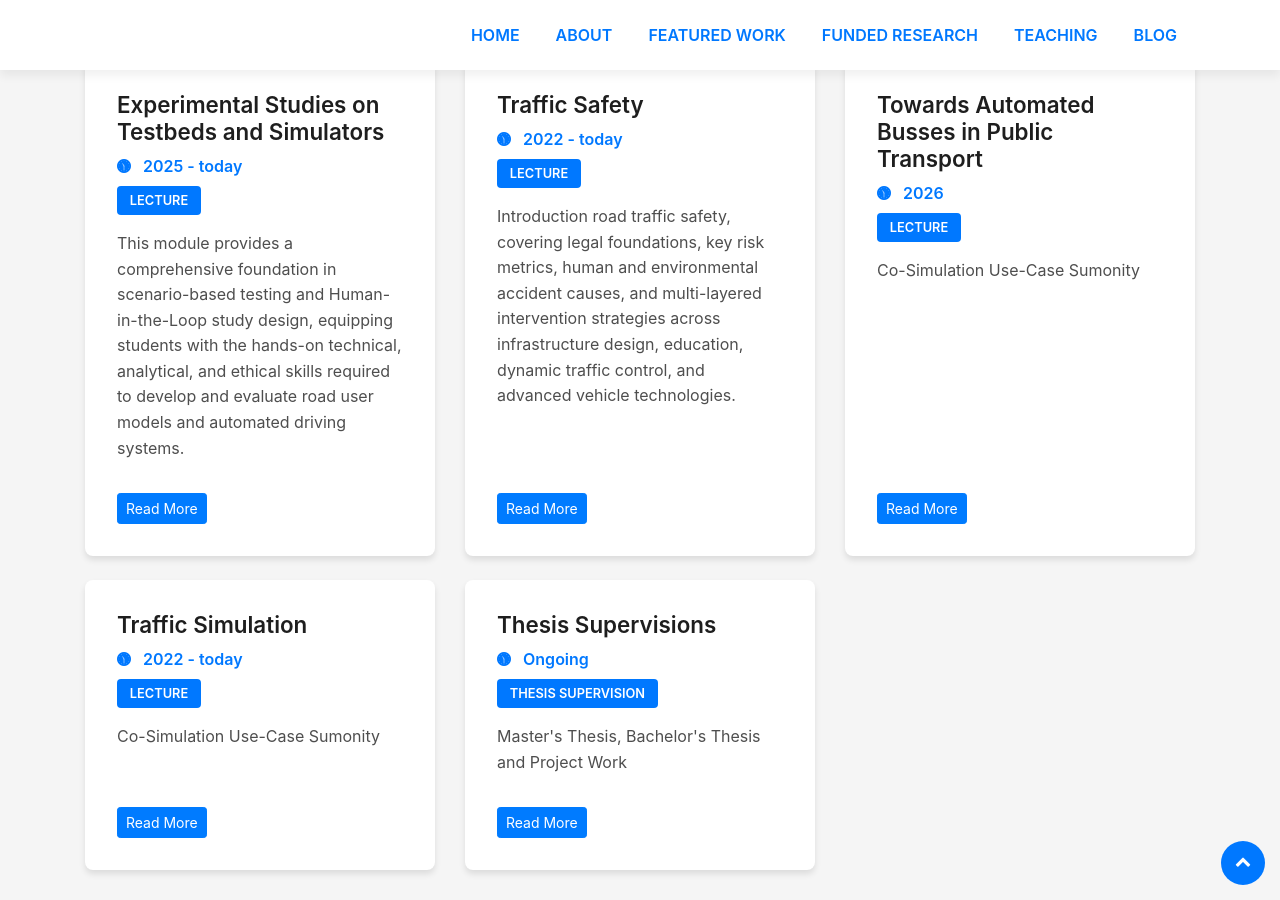
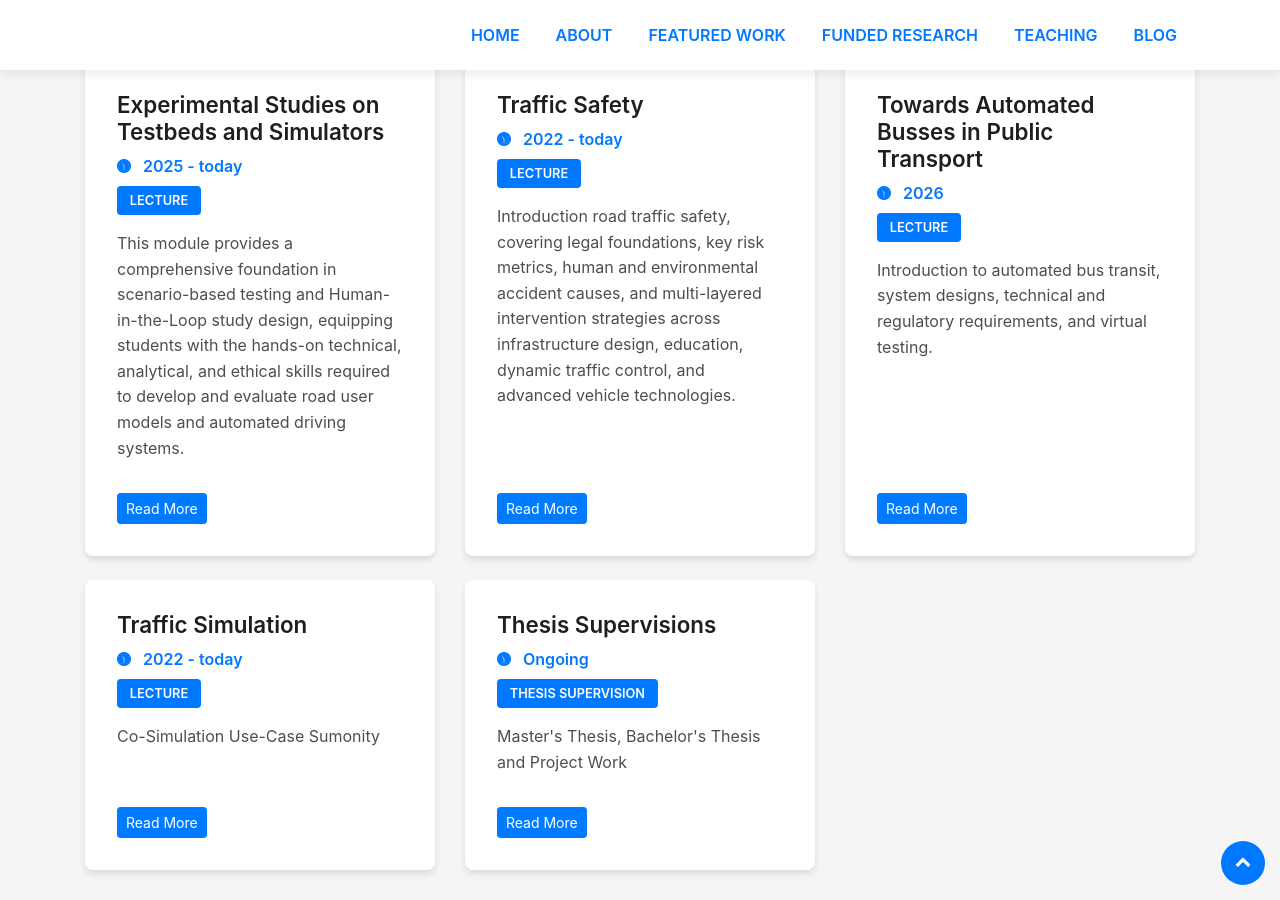
Before and after one commit to johannes-lindner/johannes-lindner.github.io, a Jekyll site: the page built from teaching.html, in a window 1280 px wide and 900 px high, scrolled down 426 px. Built offline with Jekyll 4.4.1, drawn with Linux system fonts in a browser that asks for light colours; some web fonts are replaced.

Commit message:
minor fix

```diff
--- a/_teaching/automated-bus.md
+++ b/_teaching/automated-bus.md
@@ -1,7 +1,7 @@
 ---
 title: "Towards Automated Busses in Public Transport"
 category: Lecture
-description: "Co-Simulation Use-Case Sumonity"
+description: "Introduction to automated bus transit, system designs, technical and regulatory requirements, and virtual testing."
 duration: "2026"
 order: 3
 ---
```
